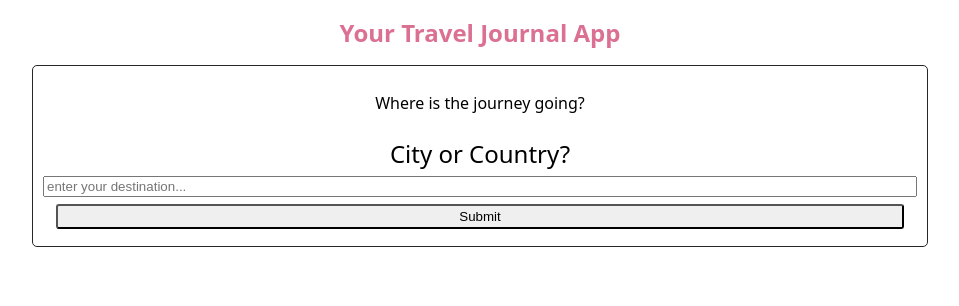
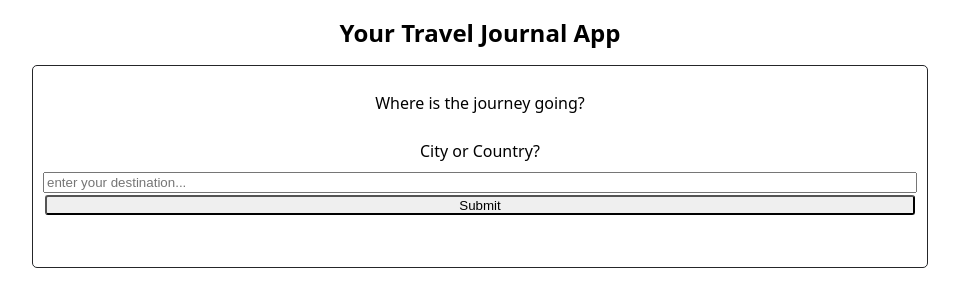
Before and after one commit to IrisHerholz/capstone-project, a Next.js app: page / in a window 1280 px wide. Shown: the top 306 px of the page, without its empty margins (160-1119 px from the left). Built offline with nearby package versions, Linux system fonts and the light colour scheme.

Commit message:
implement all changes

```diff
--- a/componentens/Landingpage/index.js
+++ /dev/null
@@ -1,62 +0,0 @@
-import React, { use } from "react";
-import { useState } from "react";
-import styled from "styled-components";
-
-export default function Landingpage() {
-  const [entry, setEntry] = useState("");
-  const [message, setMessage] = useState("");
-
-  const handleSubmit = (event) => {
-    event.preventDefault();
-
-    setMessage(`${entry}`);
-    setEntry("");
-  };
-  return (
-    <>
-      <container>
-        {" "}
-        <Form onSubmit={handleSubmit}>
-          <p>Where is the journey going?</p>
-          <Label htmlFor="name">City or Country?</Label>
-          <input
-            type="text"
-            required
-            id="entry"
-            name="entry"
-            value={entry}
-            placeholder="enter your destination..."
-            onChange={(event) => setEntry(event.target.value)}
-          />
-          <Button type="submit">Submit</Button>
-          <>{message}</>
-        </Form>
-      </container>
-    </>
-  );
-}
-
-const Form = styled.form`
-  display: grid;
-  width: 70%;
-  margin: 5px auto;
-  padding: 10px;
-  border: 1px solid rgb(37, 38, 41);
-  border-radius: 5px;
-
-  text-align: center;
-`;
-
-const Label = styled.label`
-  display: center;
-  padding: 0.4rem;
-  border-radius: 4px;
-  font-size: 1.5em;
-  text-align: center;
-`;
-
-const Button = styled.button`
-  border-radius: 3px;
-  margin: 0.5em 1em;
-  padding: 0.25em 1em;
-`;
--- a/pages/index.js
+++ b/pages/index.js
@@ -1,11 +1,41 @@
-import Landingpage from "@/componentens/Landingpage";
+import React, { use } from "react";
+import { useState } from "react";
 import styled from "styled-components";
-export default function HomePage() {
+
+export default function Landingpage() {
+  const [entry, setEntry] = useState("");
+  const [message, setMessage] = useState("");
+
+  const handleSubmit = (event) => {
+    event.preventDefault();
+
+    setMessage(entry);
+    setEntry("");
+  };
   return (
     <>
-      {" "}
-      <Title>Your Travel Journal App</Title>
-      <Landingpage />
+      <container>
+        <Title>Your Travel Journal App</Title>
+        <Form
+          onSubmit={handleSubmit}
+          aria-labelledby="Where is yout jouney going?"
+        >
+          <p>Where is the journey going?</p>
+
+          <Label htmlFor="name">City or Country?</Label>
+          <input
+            type="text"
+            required
+            id="text"
+            name="entry"
+            value={entry}
+            placeholder="enter your destination..."
+            onChange={(event) => setEntry(event.target.value)}
+          />
+          <Button type="submit">Submit</Button>
+          <h2>{message}</h2>
+        </Form>
+      </container>
     </>
   );
 }
@@ -13,5 +43,28 @@ export default function HomePage() {
 const Title = styled.h1`
   font-size: 1.5em;
   text-align: center;
-  color: palevioletred;
 `;
+
+const Form = styled.form`
+  display: grid;
+  width: 70%;
+  margin: 5px auto;
+  padding: 10px;
+  border: 1px solid rgb(37, 38, 41);
+  border-radius: 5px;
+  text-align: center;
+`;
+
+const Label = styled.label`
+  display: center;
+  padding: 10px;
+  border-radius: 4px;
+  font-size: 1em;
+  text-align: center;
+`;
+
+const Button = styled.button`
+  border-radius: 3px;
+  margin: 2px;
+  padding: 0.5px;
+`;
```
